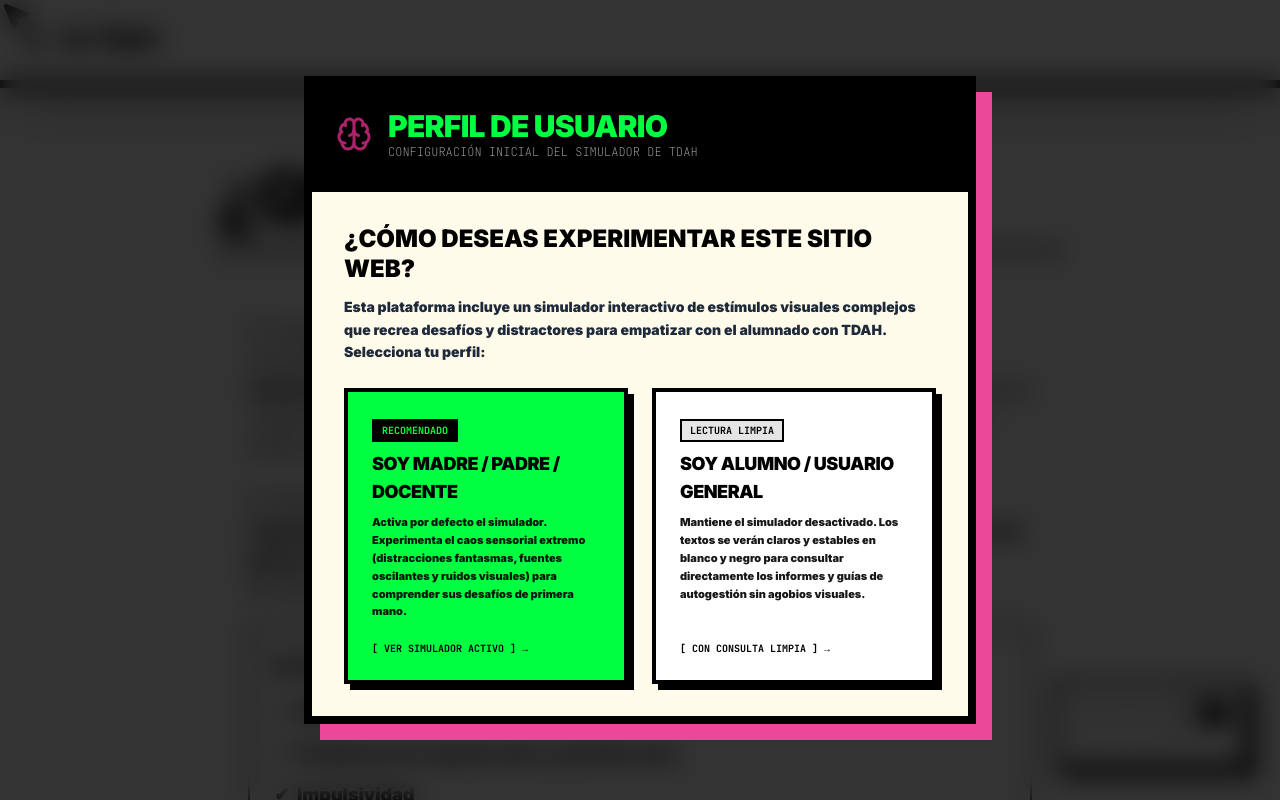
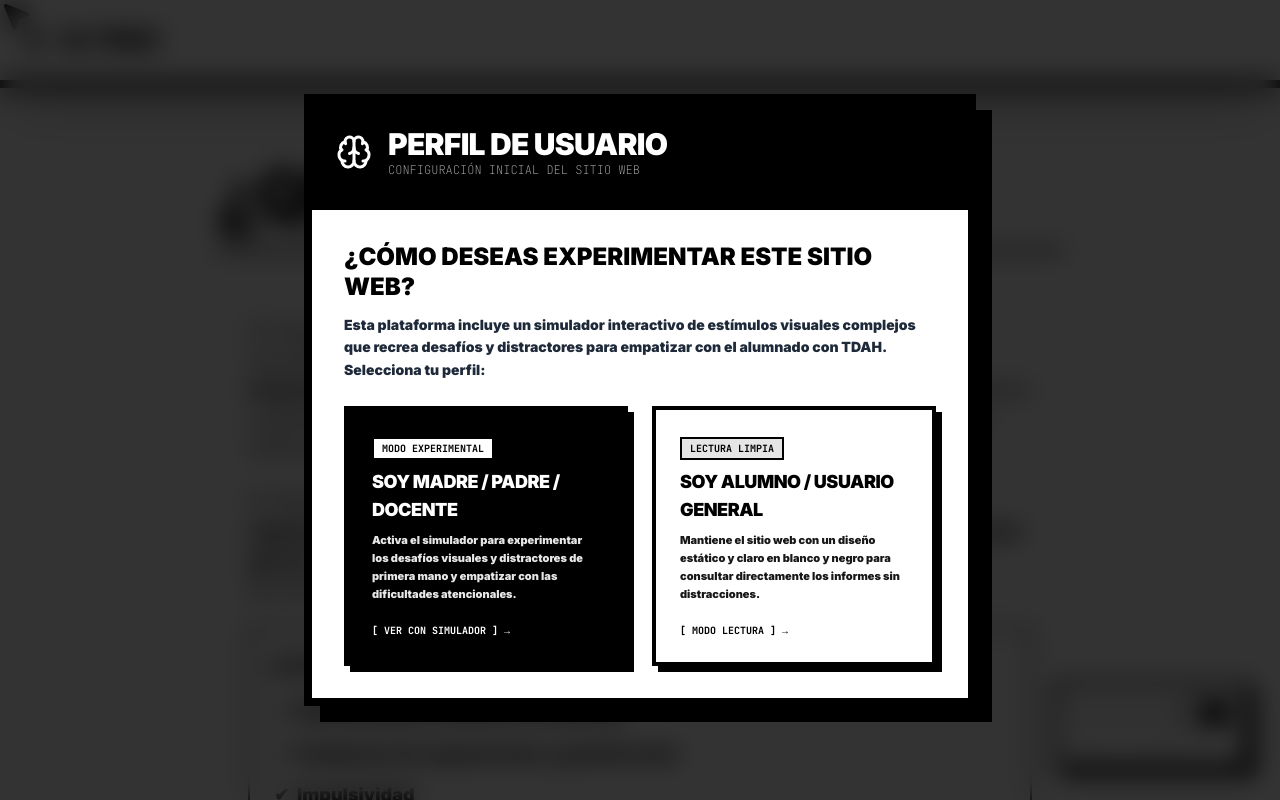
Before and after one commit to garrulero/TDAH, a React (Vite) app: page / in a window 1280 px wide. Shown: the top 800 px of the page. Built offline with nearby package versions, Linux system fonts and the light colour scheme; a web font is replaced by a local one.

Commit message:
selector blanco y negro

```diff
--- a/src/App.tsx
+++ b/src/App.tsx
@@ -92,23 +92,23 @@ export default function App() {
       {/* Questionnaire / Profile Modal Overlay at Load */}
       {(selectedProfile === null || (selectedProfile === 'usuario' && selectedAgeRange === null)) && (
         <div className="fixed inset-0 z-[9999] bg-black/80 backdrop-blur-md flex items-center justify-center p-3 sm:p-4 overflow-y-auto">
-          <div className="w-full max-w-2xl bg-white border-4 sm:border-8 border-black shadow-[8px_8px_0px_0px_rgba(236,72,153,1)] sm:shadow-[16px_16px_0px_0px_rgba(236,72,153,1)] overflow-hidden scale-100 transition-all duration-300 my-auto">
+          <div className="w-full max-w-2xl bg-white border-4 sm:border-8 border-black shadow-[8px_8px_0px_0px_rgba(0,0,0,1)] sm:shadow-[16px_16px_0px_0px_rgba(0,0,0,1)] overflow-hidden scale-100 transition-all duration-300 my-auto">
 
             {/* Header Banner */}
-            <div className="bg-black text-[#00FF41] border-b-4 sm:border-b-8 border-black p-4 sm:p-6 font-mono flex items-center gap-3 sm:gap-4">
-              <Brain className="text-pink-500 animate-pulse shrink-0 w-8 h-8 sm:w-9 sm:h-9" />
+            <div className="bg-black text-white border-b-4 sm:border-b-8 border-black p-4 sm:p-6 font-mono flex items-center gap-3 sm:gap-4">
+              <Brain className="shrink-0 w-8 h-8 sm:w-9 sm:h-9" />
               <div>
                 <h2 className="text-lg sm:text-xl md:text-2xl lg:text-3xl font-black uppercase tracking-tight font-sans">
                   PERFIL DE USUARIO
                 </h2>
                 <p className="text-[10px] sm:text-xs text-white uppercase opacity-70">
-                  configuración inicial del simulador de tdah
+                  configuración inicial del sitio web
                 </p>
               </div>
             </div>
 
             {/* Content Container */}
-            <div className="p-4 sm:p-6 md:p-8 space-y-4 sm:space-y-6 md:space-y-8 bg-amber-50">
+            <div className="p-4 sm:p-6 md:p-8 space-y-4 sm:space-y-6 md:space-y-8 bg-white">
               {selectedProfile === null ? (
                 // Step 1: Select Profile
                 <div className="space-y-4 sm:space-y-6">
@@ -132,21 +132,21 @@ export default function App() {
                         // Default to 'b1' for exploring in Section 4, but let them change
                         setSelectedAgeRange('b1');
                       }}
-                      className="group relative bg-[#00FF41] text-black border-4 border-black p-4 sm:p-5 md:p-6 hover:bg-black hover:text-white transition-all duration-200 text-left flex flex-col justify-between items-start gap-3 shadow-[6px_6px_0px_0px_rgba(0,0,0,1)] hover:shadow-[10px_10px_0px_0px_rgba(236,72,153,1)] hover:-translate-y-1 active:translate-y-0 active:shadow-[4px_4px_0px_0px_rgba(0,0,0,1)] cursor-pointer"
+                      className="group relative bg-black text-white border-4 border-black p-4 sm:p-5 md:p-6 hover:bg-neutral-800 transition-all duration-200 text-left flex flex-col justify-between items-start gap-3 shadow-[6px_6px_0px_0px_rgba(0,0,0,1)] hover:-translate-y-1 active:translate-y-0 active:shadow-[4px_4px_0px_0px_rgba(0,0,0,1)] cursor-pointer"
                     >
                       <div className="space-y-2">
-                        <span className="inline-block bg-black text-[#00FF41] text-[9px] sm:text-[10px] font-mono font-black uppercase px-2 py-0.5 border-2 border-black group-hover:bg-[#00FF41] group-hover:text-black">
-                          RECOMENDADO
+                        <span className="inline-block bg-white text-black text-[9px] sm:text-[10px] font-mono font-black uppercase px-2 py-0.5 border-2 border-black">
+                          MODO EXPERIMENTAL
                         </span>
                         <h4 className="text-base sm:text-lg font-black uppercase tracking-tight block">
                           Soy Madre / Padre / Docente
                         </h4>
                         <p className="text-[10px] sm:text-[11px] font-bold leading-relaxed opacity-90">
-                          Activa por defecto el simulador. Experimenta el caos sensorial extremo (distracciones fantasmas, fuentes oscilantes y ruidos visuales) para comprender sus desafíos de primera mano.
+                          Activa el simulador para experimentar los desafíos visuales y distractores de primera mano y empatizar con las dificultades atencionales.
                         </p>
                       </div>
                       <span className="font-mono text-[9px] sm:text-[10px] font-black uppercase mt-2 group-hover:underline">
-                        [ VER SIMULADOR ACTIVO ] →
+                        [ VER CON SIMULADOR ] →
                       </span>
                     </button>
 
@@ -156,21 +156,21 @@ export default function App() {
                         setSelectedProfile('usuario');
                         setSimulatorEnabled(false);
                       }}
-                      className="group relative bg-white text-black border-4 border-black p-4 sm:p-5 md:p-6 hover:bg-pink-500 hover:text-white transition-all duration-200 text-left flex flex-col justify-between items-start gap-3 shadow-[6px_6px_0px_0px_rgba(0,0,0,1)] hover:shadow-[10px_10px_0px_0px_rgba(236,72,153,1)] hover:-translate-y-1 active:translate-y-0 active:shadow-[4px_4px_0px_0px_rgba(0,0,0,1)] cursor-pointer"
+                      className="group relative bg-white text-black border-4 border-black p-4 sm:p-5 md:p-6 hover:bg-neutral-100 transition-all duration-200 text-left flex flex-col justify-between items-start gap-3 shadow-[6px_6px_0px_0px_rgba(0,0,0,1)] hover:-translate-y-1 active:translate-y-0 active:shadow-[4px_4px_0px_0px_rgba(0,0,0,1)] cursor-pointer"
                     >
                       <div className="space-y-2">
-                        <span className="inline-block bg-neutral-200 text-black text-[9px] sm:text-[10px] font-mono font-black uppercase px-2 py-0.5 border-2 border-black group-hover:bg-black group-hover:text-white">
+                        <span className="inline-block bg-neutral-200 text-black text-[9px] sm:text-[10px] font-mono font-black uppercase px-2 py-0.5 border-2 border-black">
                           LECTURA LIMPIA
                         </span>
                         <h4 className="text-base sm:text-lg font-black uppercase tracking-tight block">
                           Soy Alumno / Usuario general
                         </h4>
                         <p className="text-[10px] sm:text-[11px] font-bold leading-relaxed opacity-90">
-                          Mantiene el simulador desactivado. Los textos se verán claros y estables en blanco y negro para consultar directamente los informes y guías de autogestión sin agobios visuales.
+                          Mantiene el sitio web con un diseño estático y claro en blanco y negro para consultar directamente los informes sin distracciones.
                         </p>
                       </div>
                       <span className="font-mono text-[9px] sm:text-[10px] font-black uppercase mt-2 group-hover:underline">
-                        [ CON CONSULTA LIMPIA ] →
+                        [ MODO LECTURA ] →
                       </span>
                     </button>
 
@@ -189,7 +189,7 @@ export default function App() {
                     >
                       ← Volver a Perfiles
                     </button>
-                    <span className="text-[10px] sm:text-xs font-mono font-bold text-black uppercase bg-pink-100 px-2.5 py-1 border-2 border-black">
+                    <span className="text-[10px] sm:text-xs font-mono font-bold text-white uppercase bg-black px-2.5 py-1 border-2 border-black">
                       Paso 2 de 2: Tu Edad
                     </span>
                   </div>
@@ -209,7 +209,7 @@ export default function App() {
                     {/* Primaria 1 */}
                     <button
                       onClick={() => setSelectedAgeRange('p1')}
-                      className="group relative bg-[#00FF41] text-black border-4 border-black p-4 hover:bg-black hover:text-[#00FF41] transition-all duration-200 text-left flex items-start justify-between gap-4 shadow-[4px_4px_0px_0px_rgba(0,0,0,1)] hover:shadow-[6px_6px_0px_0px_rgba(236,72,153,1)] hover:-translate-y-0.5 active:translate-y-0 cursor-pointer"
+                      className="group relative bg-white text-black border-4 border-black p-4 hover:bg-black hover:text-white transition-all duration-200 text-left flex items-start justify-between gap-4 shadow-[4px_4px_0px_0px_rgba(0,0,0,1)] hover:-translate-y-0.5 active:translate-y-0 cursor-pointer"
                     >
                       <div className="space-y-1">
                         <h4 className="text-sm sm:text-base md:text-lg font-black uppercase tracking-tight block">
@@ -223,7 +223,7 @@ export default function App() {
                     {/* Primaria 2 */}
                     <button
                       onClick={() => setSelectedAgeRange('p2')}
-                      className="group relative bg-[#00FF41] text-black border-4 border-black p-4 hover:bg-black hover:text-[#00FF41] transition-all duration-200 text-left flex items-start justify-between gap-4 shadow-[4px_4px_0px_0px_rgba(0,0,0,1)] hover:shadow-[6px_6px_0px_0px_rgba(236,72,153,1)] hover:-translate-y-0.5 active:translate-y-0 cursor-pointer"
+                      className="group relative bg-white text-black border-4 border-black p-4 hover:bg-black hover:text-white transition-all duration-200 text-left flex items-start justify-between gap-4 shadow-[4px_4px_0px_0px_rgba(0,0,0,1)] hover:-translate-y-0.5 active:translate-y-0 cursor-pointer"
                     >
                       <div className="space-y-1">
                         <h4 className="text-sm sm:text-base md:text-lg font-black uppercase tracking-tight block">
@@ -237,7 +237,7 @@ export default function App() {
                     {/* Primaria 3 */}
                     <button
                       onClick={() => setSelectedAgeRange('p3')}
-                      className="group relative bg-[#00FF41] text-black border-4 border-black p-4 hover:bg-black hover:text-[#00FF41] transition-all duration-200 text-left flex items-start justify-between gap-4 shadow-[4px_4px_0px_0px_rgba(0,0,0,1)] hover:shadow-[6px_6px_0px_0px_rgba(236,72,153,1)] hover:-translate-y-0.5 active:translate-y-0 cursor-pointer"
+                      className="group relative bg-white text-black border-4 border-black p-4 hover:bg-black hover:text-white transition-all duration-200 text-left flex items-start justify-between gap-4 shadow-[4px_4px_0px_0px_rgba(0,0,0,1)] hover:-translate-y-0.5 active:translate-y-0 cursor-pointer"
                     >
                       <div className="space-y-1">
                         <h4 className="text-sm sm:text-base md:text-lg font-black uppercase tracking-tight block">
@@ -251,7 +251,7 @@ export default function App() {
                     {/* Bachillerato 1 */}
                     <button
                       onClick={() => setSelectedAgeRange('b1')}
-                      className="group relative bg-[#FFFF00] text-black border-4 border-black p-4 hover:bg-black hover:text-[#FFFF00] transition-all duration-200 text-left flex items-start justify-between gap-4 shadow-[4px_4px_0px_0px_rgba(0,0,0,1)] hover:shadow-[6px_6px_0px_0px_rgba(236,72,153,1)] hover:-translate-y-0.5 active:translate-y-0 cursor-pointer"
+                      className="group relative bg-white text-black border-4 border-black p-4 hover:bg-black hover:text-white transition-all duration-200 text-left flex items-start justify-between gap-4 shadow-[4px_4px_0px_0px_rgba(0,0,0,1)] hover:-translate-y-0.5 active:translate-y-0 cursor-pointer"
                     >
                       <div className="space-y-1">
                         <h4 className="text-sm sm:text-base md:text-lg font-black uppercase tracking-tight block">
@@ -265,7 +265,7 @@ export default function App() {
                     {/* Bachillerato 2 */}
                     <button
                       onClick={() => setSelectedAgeRange('b2')}
-                      className="group relative bg-[#FFFF00] text-black border-4 border-black p-4 hover:bg-black hover:text-[#FFFF00] transition-all duration-200 text-left flex items-start justify-between gap-4 shadow-[4px_4px_0px_0px_rgba(0,0,0,1)] hover:shadow-[6px_6px_0px_0px_rgba(236,72,153,1)] hover:-translate-y-0.5 active:translate-y-0 cursor-pointer"
+                      className="group relative bg-white text-black border-4 border-black p-4 hover:bg-black hover:text-white transition-all duration-200 text-left flex items-start justify-between gap-4 shadow-[4px_4px_0px_0px_rgba(0,0,0,1)] hover:-translate-y-0.5 active:translate-y-0 cursor-pointer"
                     >
                       <div className="space-y-1">
                         <h4 className="text-sm sm:text-base md:text-lg font-black uppercase tracking-tight block">
@@ -279,7 +279,7 @@ export default function App() {
                     {/* 18 a 21 */}
                     <button
                       onClick={() => setSelectedAgeRange('a18')}
-                      className="group relative bg-pink-500 text-white border-4 border-black p-4 hover:bg-black hover:text-white transition-all duration-200 text-left flex items-start justify-between gap-4 shadow-[4px_4px_0px_0px_rgba(0,0,0,1)] hover:shadow-[6px_6px_0px_0px_rgba(236,72,153,1)] hover:-translate-y-0.5 active:translate-y-0 cursor-pointer"
+                      className="group relative bg-white text-black border-4 border-black p-4 hover:bg-black hover:text-white transition-all duration-200 text-left flex items-start justify-between gap-4 shadow-[4px_4px_0px_0px_rgba(0,0,0,1)] hover:-translate-y-0.5 active:translate-y-0 cursor-pointer"
                     >
                       <div className="space-y-1">
                         <h4 className="text-sm sm:text-base md:text-lg font-black uppercase tracking-tight block">
```
